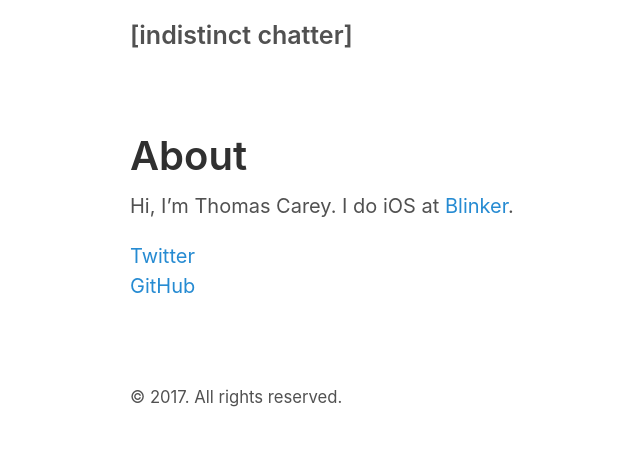
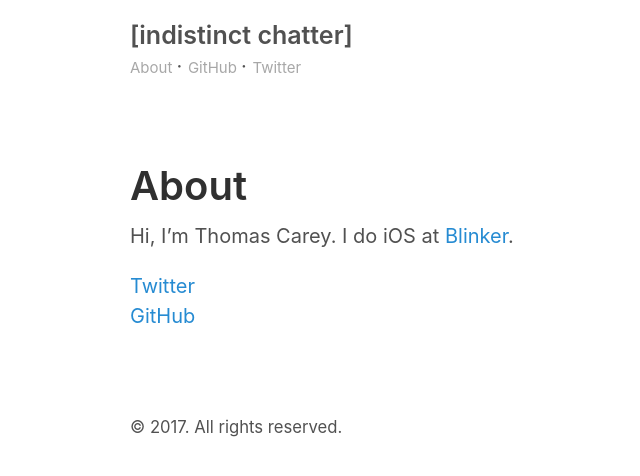
Before and after one commit to suchtomwow/suchtomwow.github.io, a Jekyll site: the page built from about.md, in a window 1280 px wide. Shown: the top 476 px of the page, without its empty margins (160-800 px from the left). Built offline with Jekyll 4.4.1, drawn with Linux system fonts in a browser that asks for light colours.

Commit message:
Get a little nav going

```diff
--- a/_config.yml
+++ b/_config.yml
@@ -18,8 +18,9 @@ email: jthomascarey@gmail.com
 description: ""
 baseurl: "" # the subpath of your site, e.g. /blog
 url: "https://suchtomwow.github.io" # the base hostname & protocol for your site, e.g. http://example.com
-twitter_username: _tcarey
+twitter_username: suchtomwow
 github_username:  suchtomwow
+analytics_id: UA-59480112-1
 
 # Build settings
 markdown: kramdown
--- a/_includes/head.html
+++ b/_includes/head.html
@@ -4,7 +4,7 @@
 
   <title>
     {% if page.title == "Home" %}
-      {{ site.title }} &middot; {{ site.tagline }}
+      {{ site.title }}
     {% else %}
       {{ page.title }} &middot; {{ site.title }}
     {% endif %}
--- a/_layouts/default.html
+++ b/_layouts/default.html
@@ -9,10 +9,34 @@
       <header class="masthead">
         <h3 class="masthead-title">
           <a href="{{ site.baseurl }}/" title="Home">{{ site.title }}</a>
-          <small>{{ site.tagline }}</small>
         </h3>
+        {% comment %}
+          The code below dynamically generates a nav of pages with
+          `layout: page` in the front-matter. See readme for usage.
+        {% endcomment %}
+
+        {% assign pages_list = site.pages %}
+        {% for node in pages_list %}
+          {% if node.title != null %}
+            {% if node.layout == "page" %}
+            <small>
+              <a href="{{ node.url }}">{{ node.title }}</a>
+            </small>
+            &middot;
+            {% endif %}
+          {% endif %}
+        {% endfor %}
+        <small>
+          <a href="https://github.com/{{ site.github_username }}">GitHub</a>
+        </small>
+        &middot;
+        <small>
+          <a href="https://twitter.com/{{ site.twitter_username }}">Twitter</a>
+        </small>
       </header>
+<!--
 
+-->
       <main>
         {{ content }}
       </main>
--- a/_sass/_masthead.scss
+++ b/_sass/_masthead.scss
@@ -6,12 +6,6 @@
   padding-top:    1rem;
   padding-bottom: 1rem;
   margin-bottom: 3rem;
-}
-
-.masthead-title {
-  margin-top: 0;
-  margin-bottom: 0;
-  color: $gray-4;
 
   a {
     color: inherit;
@@ -23,3 +17,9 @@
     opacity: .5;
   }
 }
+
+.masthead-title {
+  margin-top: 0;
+  margin-bottom: 0;
+  color: $gray-4;
+}
--- a/about.md
+++ b/about.md
@@ -5,5 +5,5 @@ title: About
 
 Hi, I'm Thomas Carey. I do iOS at [Blinker](http://www.blinker.com).
 
-[Twitter](http://twitter.com/_tcarey)<br />
-[GitHub](http://github.com/thomasjcarey)
+[Twitter](http://twitter.com/suchtomwow)<br />
+[GitHub](http://github.com/suchtomwow)
```
Also changed, not shown: other parts of _layouts/default.html (+2 -8 lines), _includes/google_analytics.html (added, +10 -0 lines), 1 other file.
